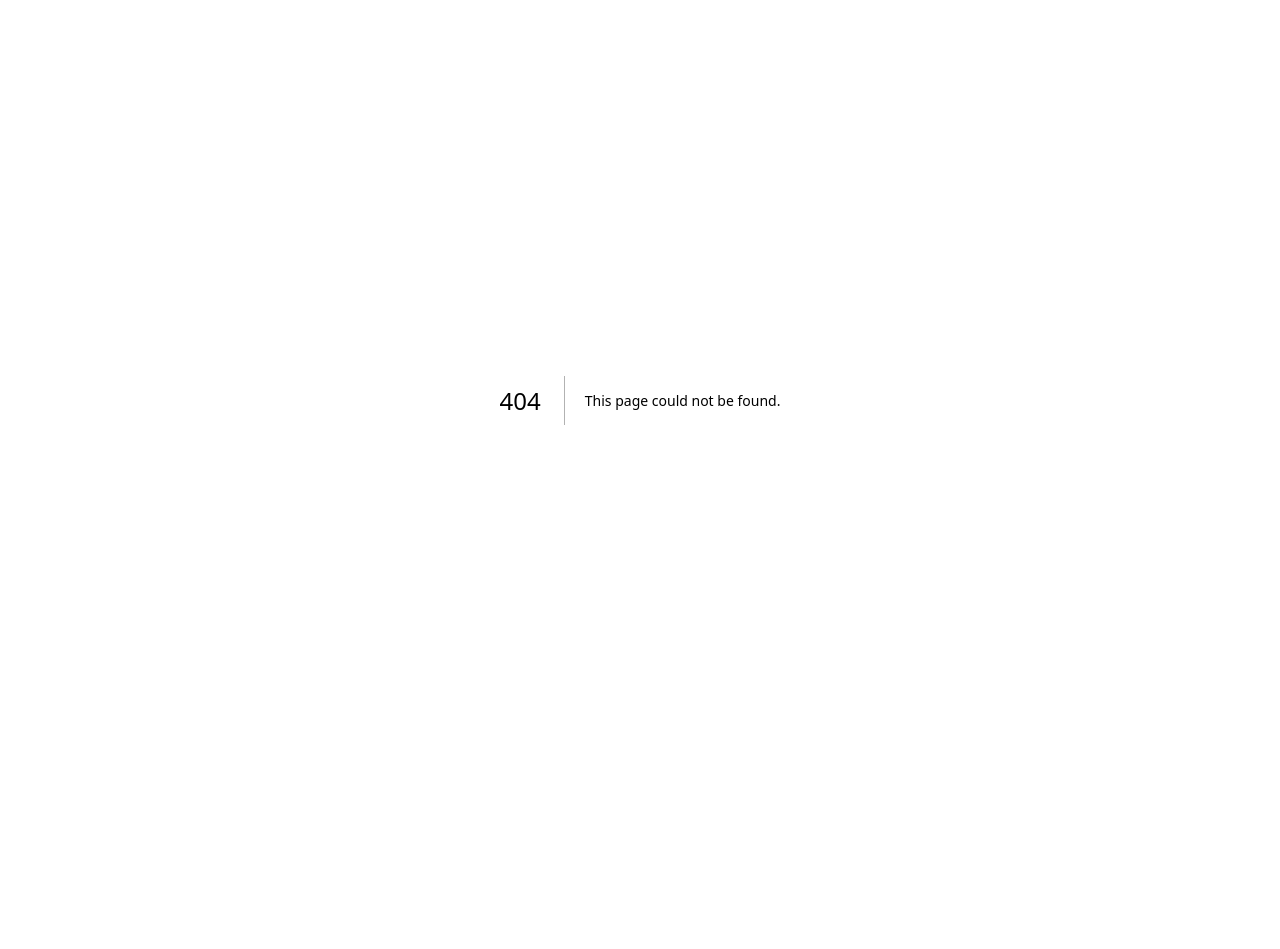
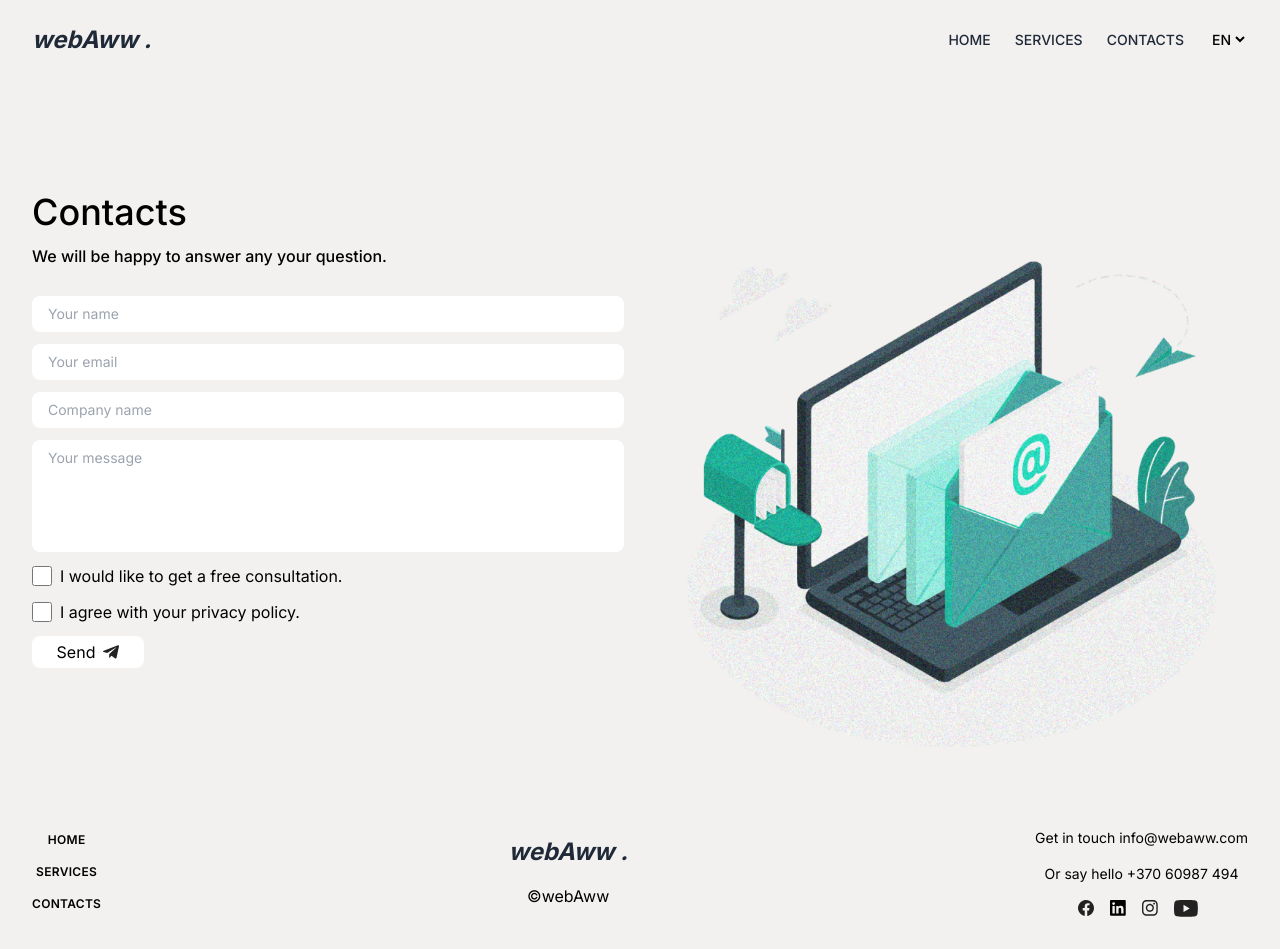
Before and after one commit to robertasRobotas/webaww, a Next.js app: page /contacts in a window 1280 px wide. Before the commit this address had no page. Before the commit the page ends 800 px from the top, so only its background shows below. Built offline with nearby package versions, Linux system fonts and the light colour scheme.

Commit message:
Working on contacts page

```diff
--- a/src/components/navbar.tsx
+++ b/src/components/navbar.tsx
@@ -19,11 +19,13 @@ const Nav = () => {
   };
 
   return (
-    <div className="w-full md:flex justify-between mb-12 md:mb-22">
+    <div className="w-full md:flex justify-between mb-12 md:mb-28">
       <div className="bg-background relative z-50 flex items-center justify-between py-6">
-        <div className="font-bold text-2xl cursor-pointer flex items-center text-gray-800 italic">
-          webAww .
-        </div>
+        <Link href="/">
+          <div className="font-bold text-2xl cursor-pointer flex items-center text-gray-800 italic">
+            webAww .
+          </div>
+        </Link>
 
         <div
           onClick={() => setOpen(!open)}
--- /dev/null
+++ b/src/pages/contacts/index.tsx
@@ -0,0 +1,91 @@
+import Image from "next/image";
+import Link from "next/link";
+import { useState } from "react";
+import { Nav } from "../../components/navbar";
+import i18next from "i18next";
+import { initReactI18next, useTranslation } from "react-i18next";
+import services from "../../assets/services.jpg";
+import webPages from "../../assets/web-pages.jpg";
+import emailPhoto from "../../assets/email.png";
+import aiSolutions from "../../assets/ai-solutions.jpg";
+import arrow from "../../assets/arrow.png";
+import plane from "../../assets/plane.svg";
+
+import { Footer } from "@/components/footer";
+import { translationLt } from "../../translations/translationsLt";
+import { translationEn } from "../../translations/translationsEn";
+
+i18next.use(initReactI18next).init({
+  resources: {
+    en: { translation: translationEn },
+    lt: { translation: translationLt },
+  },
+  lng: "en",
+  fallbackLng: "en",
+});
+
+export default function Home() {
+  const { t } = useTranslation();
+  const [name, useName] = useState<string>();
+  const [email, useEmail] = useState<string>();
+  const [company, useCompany] = useState<string>();
+  const [message, useMessage] = useState<string>();
+
+  return (
+    <>
+      <div className="container mx-auto max-w-screen-xl px-6 md:px-8 md:max-w-[880px] lg:max-w-[1024px] xl:max-w-[1280px] 2xl:max-w-[1440px] pb-8">
+        <Nav />
+        <div className="grid gap-8 md:grid-cols-2">
+          <div className="flex gap-3 flex-col">
+            <h1 className="text-2xl md:text-4xl font-medium">
+              {t("contactsTitle")}
+            </h1>
+            <h4 className="font-medium">{t("contactsSubtitle")}</h4>
+            <input
+              placeholder={t("yourName") as string}
+              className="py-2 px-4 mt-4 rounded-lg text-sm"
+              value={name}
+              onChange={(e) => useName(e.target.value)}
+            />
+            <input
+              placeholder={t("yourEmail") as string}
+              className="py-2 px-4 rounded-lg text-sm"
+              value={email}
+              onChange={(e) => useEmail(e.target.value)}
+            />
+            <input
+              placeholder={t("companyName") as string}
+              className="py-2 px-4 rounded-lg text-sm"
+              value={company}
+              onChange={(e) => useCompany(e.target.value)}
+            />
+            <textarea
+              placeholder={t("yourMessage") as string}
+              className="py-2 px-4 rounded-lg resize-none h-28 text-sm"
+              value={message}
+              onChange={(e) => useMessage(e.target.value)}
+            />
+
+            <div className="flex items-center gap-2">
+              <input type="checkbox" className="w-5 h-5" />
+              <span>I would like to get a free consultation.</span>
+            </div>
+            <div className="flex items-center gap-2">
+              <input type="checkbox" className="w-5 h-5" />
+              <span>I agree with your privacy policy.</span>
+            </div>
+            <button className="bg-white w-28 py-1 rounded-lg flex gap-2 items-center justify-center">
+              <span>Send</span>
+              <img src={plane.src} className="h-4 w-4" />
+            </button>
+          </div>
+          <div className="flex items-center">
+            <Image alt="email" src={emailPhoto} />
+          </div>
+        </div>
+      </div>
+
+      <Footer isGrey />
+    </>
+  );
+}
--- a/src/pages/index.tsx
+++ b/src/pages/index.tsx
@@ -9,28 +9,8 @@ import computerImage from "../assets/ComputerPhoto.jpg";
 import arrow from "../assets/arrow.png";
 import { SocialIcons } from "@/components/socialIcons";
 import { Footer } from "@/components/footer";
-
-const translationEn = {
-  headingText:
-    "Web pages, React components & AI solutions for your business needs.",
-  callToAction: "Let's get in touch",
-  home: "HOME",
-  services: "SERVICES",
-  contacts: "CONTACTS",
-  sayHello: "Or say hello +370 60987 494",
-  getInTouch: "Get in touch info@webaww.com",
-};
-
-const translationLt = {
-  headingText:
-    "Web puslapiai, React komponentai & dirbtinio intelekto sprendimai jūsų verslui.",
-  callToAction: "Susisiekime",
-  home: "PAGRINDINIS",
-  services: "PASLAUGOS",
-  contacts: "KONTAKTAI",
-  sayHello: "Pasisveikinkime +370 60987 494",
-  getInTouch: "Susisiekime info@webaww.com",
-};
+import { translationLt } from "../translations/translationsLt";
+import { translationEn } from "../translations/translationsEn";
 
 i18next.use(initReactI18next).init({
   resources: {
@@ -50,7 +30,7 @@ export default function Home() {
         <Nav />
         <div className="flex flex-col md:grid md:grid-container md:grid-cols-12 gap-16 justify-between md:pb-24">
           <div className="flex flex-col gap-8 col-span-7 justify-between">
-            <h1 className="!important text-xl sm:text-2xl sm:leading-9 md:text-3xl md:leading-10 tracking-wide">
+            <h1 className="!important text-xl sm:text-2xl sm:leading-9 md:text-3xl md:leading-10 tracking-wide font-medium">
               {t("headingText")}
             </h1>
             <img alt="responsive screens" src={responsiveImage.src} />
--- a/src/pages/services/index.tsx
+++ b/src/pages/services/index.tsx
@@ -8,30 +8,10 @@ import services from "../../assets/services.jpg";
 import webPages from "../../assets/web-pages.jpg";
 import reactComponents from "../../assets/react-components.jpg";
 import aiSolutions from "../../assets/ai-solutions.jpg";
-
+import arrow from "../../assets/arrow.png";
 import { Footer } from "@/components/footer";
-
-const translationEn = {
-  headingText:
-    "Web pages, React components & AI solutions for your business needs.",
-  callToAction: "Let's get in touch",
-  home: "HOME",
-  services: "SERVICES",
-  contacts: "CONTACTS",
-  sayHello: "Or say hello +370 60987 494",
-  getInTouch: "Get in touch info@webaww.com",
-};
-
-const translationLt = {
-  headingText:
-    "Web puslapiai, React komponentai & dirbtinio intelekto sprendimai jūsų verslui.",
-  callToAction: "Susisiekime",
-  home: "PAGRINDINIS",
-  services: "PASLAUGOS",
-  contacts: "KONTAKTAI",
-  sayHello: "Pasisveikinkime +370 60987 494",
-  getInTouch: "Susisiekime info@webaww.com",
-};
+import { translationLt } from "../../translations/translationsLt";
+import { translationEn } from "../../translations/translationsEn";
 
 i18next.use(initReactI18next).init({
   resources: {
@@ -52,10 +32,10 @@ export default function Home() {
         <div className="grid gap-8 md:grid-cols-2">
           <div className="flex gap-3 flex-col md:pt-12 md:pl-12 lg:pt-16 lg:pl-16 xl:pt-28">
             <h1 className="text-xl sm:text-2xl md:text-4xl font-medium">
-              Services
+              {t("servicesTitle")}
             </h1>
             <h4 className="max-w-[320px] font-medium">
-              Claim your space in the digital world stress-free.
+              {t("servicesSubtitle")}{" "}
             </h4>
           </div>
           <div>
@@ -73,14 +53,20 @@ export default function Home() {
           <div className="grid gap-8 md:grid-cols-2">
             <div className="md:flex md:flex-col md:pt-4 xl:pt-24 grid md:grid-cols-2 md:pl-12 lg:pl-16">
               <h1 className="text-xl sm:text-2xl md:text-4xl font-medium pb-4">
-                Web Pages
+                {t("webPages")}
               </h1>
               <h4 className="md:max-w-[320px] font-medium">
-                We will design and build a web page that will help your clients
-                to find & meet your business or service on the internet. Our aim
-                is to provide the best user experience to your clients on a web
-                page and save your time.
+                {t("webPagesText")}
               </h4>
+              <div className="flex pt-2">
+                <Link
+                  href="/contacts"
+                  className="flex text-sm items-center gap-2 font-medium tracking-wider border-b border-black"
+                >
+                  {t("seeExamples")}
+                  <Image alt="arrow" src={arrow} className="h-3 w-3.5" />
+                </Link>
+              </div>
             </div>
             <div>
               <img
@@ -98,13 +84,20 @@ export default function Home() {
           <div className="grid gap-8 md:grid-cols-2">
             <div className="md:flex md:flex-col md:pt-4 xl:pt-24 grid md:grid-cols-2 md:pl-12 lg:pl-16">
               <h1 className="text-xl sm:text-2xl md:text-4xl font-medium pb-4">
-                React Components
+                {t("reactComponents")}
               </h1>
               <h4 className="md:max-w-[320px] font-medium">
-                We use React development to break down tricky, long-lasting
-                projects into easy-to-handle component parts. With React, you
-                get quicker development, better performance, and easier updates.
+                {t("reactComponentsText")}
               </h4>
+              <div className="flex pt-2">
+                <Link
+                  href="/contacts"
+                  className="flex text-sm items-center gap-2 font-medium tracking-wider border-b border-black"
+                >
+                  {t("discoverComponents")}
+                  <Image alt="arrow" src={arrow} className="h-3 w-3.5" />
+                </Link>
+              </div>
             </div>
             <div>
               <img
@@ -122,14 +115,20 @@ export default function Home() {
           <div className="grid gap-8 md:grid-cols-2">
             <div className="md:flex md:flex-col md:pt-4 xl:pt-24 grid md:grid-cols-2 md:pl-12 lg:pl-16">
               <h1 className="text-xl sm:text-2xl md:text-4xl font-medium pb-4">
-                AI Solutions
+                {t("aiSolutions")}
               </h1>
               <h4 className="md:max-w-[320px] font-medium">
-                Transform customer service with AI-driven 24/7 support, enhance
-                user engagement through personalized interaction, automate
-                routine tasks for increased efficiency, and use advanced
-                analytics to identify customer needs.
+                {t("aiSolutionsText")}
               </h4>
+              <div className="flex pt-2">
+                <Link
+                  href="/contacts"
+                  className="flex text-sm items-center gap-2 font-medium tracking-wider border-b border-black"
+                >
+                  {t("findSolutions")}
+                  <Image alt="arrow" src={arrow} className="h-3 w-3.5" />
+                </Link>
+              </div>
             </div>
             <div>
               <img
--- /dev/null
+++ b/src/translations/translationsEn.js
@@ -0,0 +1,30 @@
+export const translationEn = {
+  headingText:
+    "Web pages, React components & AI solutions for your business needs.",
+  callToAction: "Let's get in touch",
+  home: "HOME",
+  services: "SERVICES",
+  contacts: "CONTACTS",
+  sayHello: "Or say hello +370 60987 494",
+  getInTouch: "Get in touch info@webaww.com",
+  servicesTitle: "Services",
+  servicesSubtitle: "Claim your space in the digital world stress-free.",
+  webPages: "Web Pages",
+  webPagesText:
+    "We will design and build a web page that will help your clients to find & meet your business or service on the internet. Our aim is to provide the best user experience to your clients on a web page and save your time.",
+  seeExamples: "See Examples",
+  reactComponents: "React Components",
+  reactComponentsText:
+    "We use React development to break down tricky, long-lasting projects into easy-to-handle component parts. With React, you get quicker development, better performance, and easier updates.",
+  discoverComponents: "Discover Components",
+  aiSolutions: "AI Solutions",
+  aiSolutionsText:
+    "Transform customer service with AI-driven 24/7 support, enhance user engagement through personalized interaction, automate routine tasks for increased efficiency, and use advanced analytics to identify customer needs.",
+  findSolutions: "Find Solutions",
+  contactsTitle: "Contacts",
+  contactsSubtitle: "We will be happy to answer any your question.",
+  yourName: "Your name",
+  yourEmail: "Your email",
+  companyName: "Company name",
+  yourMessage: "Your message",
+};
--- /dev/null
+++ b/src/translations/translationsLt.js
@@ -0,0 +1,31 @@
+export const translationLt = {
+  headingText:
+    "Web puslapiai, React komponentai & dirbtinio intelekto sprendimai jūsų verslui.",
+  callToAction: "Susisiekime",
+  home: "PAGRINDINIS",
+  services: "PASLAUGOS",
+  contacts: "KONTAKTAI",
+  sayHello: "Pasisveikinkime +370 60987 494",
+  getInTouch: "Susisiekime info@webaww.com",
+  servicesTitle: "Paslaugos",
+  servicesSubtitle:
+    "Užsitikrinkite savo vietą skaitmeniniame pasaulyje be streso.",
+  webPages: "Web Puslapiai",
+  webPagesText:
+    "Mes kuriame lengvai naudojamus, individualius ar jau paruoštus interneto puslapius, leidžiančius jums sutelkti dėmesį į savo verslą, kol mes pasirūpinsime jūsų skaitmeniniais poreikiais. Nesvarbu, ar reikia unikalaus dizaino, ar greito įdiegimo - mes viskuo pasirūpinsime.",
+  seeExamples: "Žiūrėti pavyzdžius",
+  reactComponents: "React Komponentai",
+  reactComponentsText:
+    "Naudojame „React“, kad sudėtingus, ilgalaikius projektus suskaidytume į lengvai valdomas komponentų dalis. Su „React“, jūs gaunate greitesnį kūrimo procesą, didenį našumą bei paprastesnius atnaujinimus.",
+  discoverComponents: "Atraskite Komponentus",
+  aiSolutions: "AI Sprendimai",
+  aiSolutionsText:
+    "Transformuokite klientų aptarnavimą su dirbtinio intelekto 24/7 palaikymu, didinkite vartotojų įsitraukimą per personalizuotą interakciją, automatizuokite rutininius uždavinius didesniam efektyvumui bei naudokite pažangią analitiką klientų poreikių nustatymui.",
+  findSolutions: "Ieškot Sprendimų",
+  contactsTitle: "Kontaktai",
+  contactsSubtitle: "Mielai atsakysim į visus klausimus.",
+  yourName: "Jūsų vardas",
+  yourEmail: "E-mail'as",
+  companyName: "Įmonės pavadinimas",
+  yourMessage: "Jūsų žinutė",
+};
```
Also changed, not shown: src/assets/email.png (added), src/assets/plane.svg (added).
